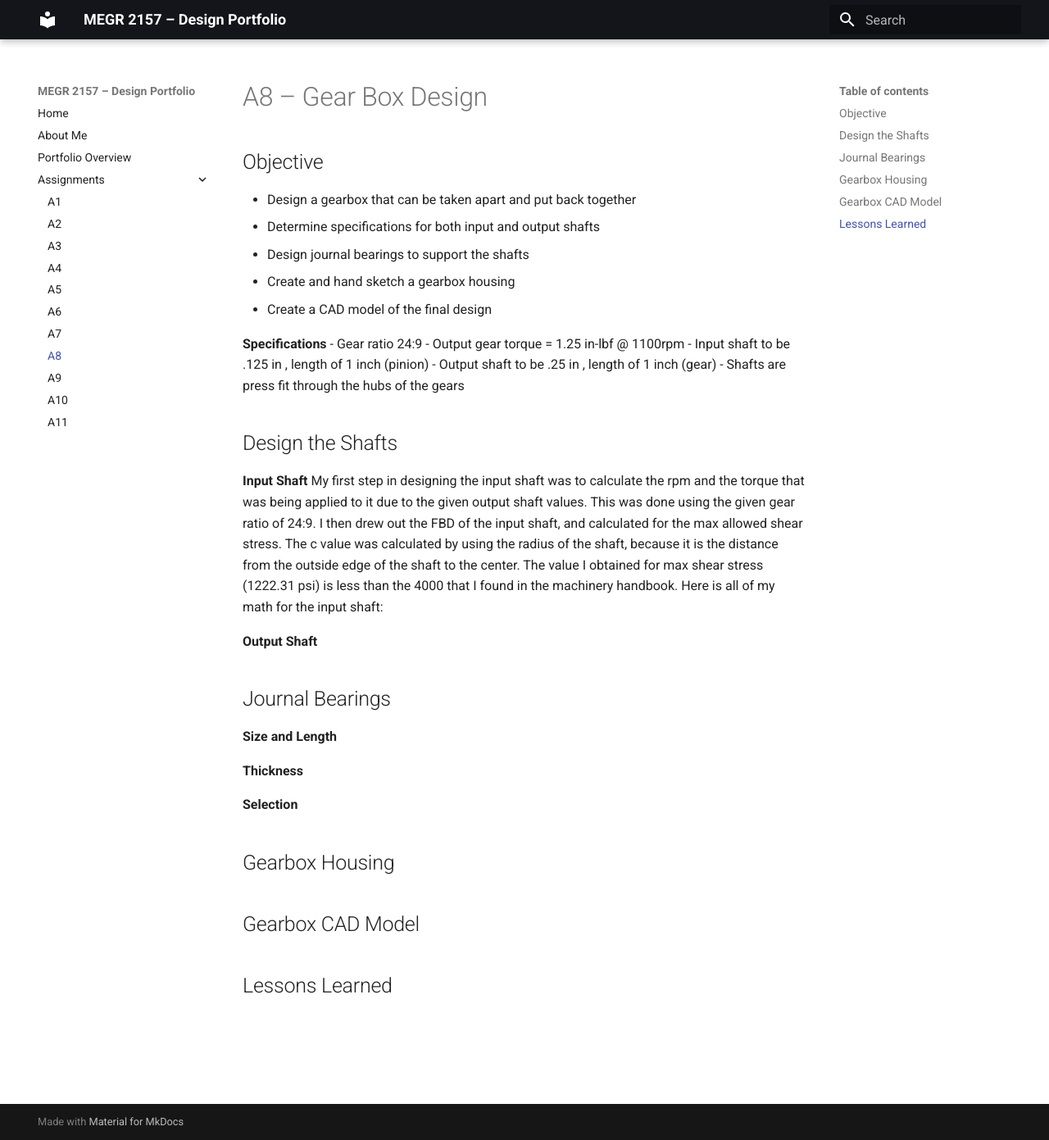
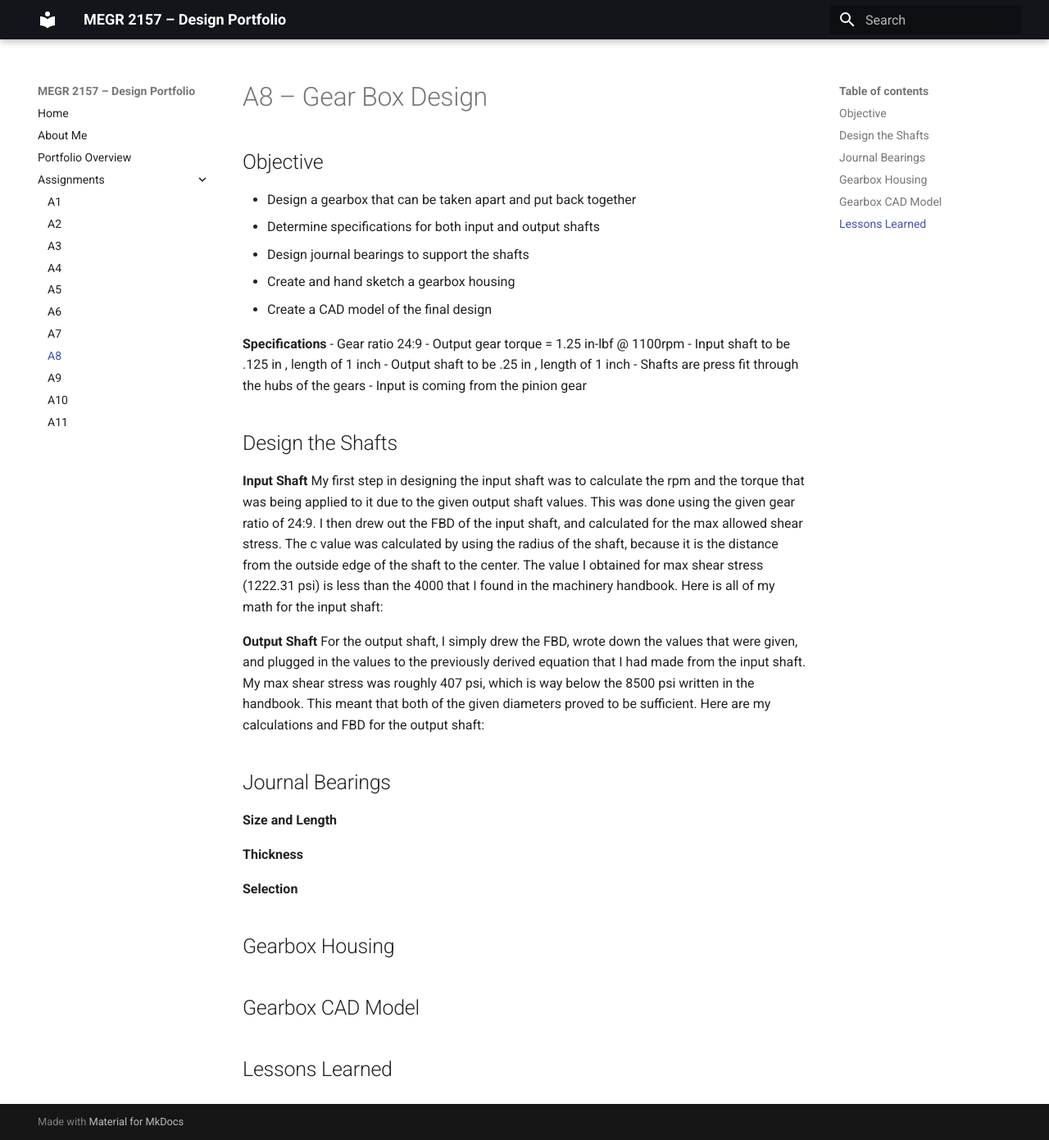
Before and after one commit to nbrehaut/megr2157-portfolio, an MkDocs documentation site: the page built from docs/assignments/A08/index.md, in a window 1280 px wide and 1391 px high. Shown: the whole window at 82% size. Built offline with MkDocs 1.6.1 and Material for MkDocs 9.7.7, drawn with Linux system fonts in a browser that asks for light colours.

Commit message:
Update index.md

```diff
--- a/docs/assignments/A08/index.md
+++ b/docs/assignments/A08/index.md
@@ -10,9 +10,10 @@
 **Specifications**
 - Gear ratio 24:9
 - Output gear torque = 1.25 in-lbf @ 1100rpm
-- Input shaft to be .125 in , length of 1 inch (pinion)
-- Output shaft to be .25 in , length of 1 inch (gear)
+- Input shaft to be .125 in , length of 1 inch
+- Output shaft to be .25 in , length of 1 inch
 - Shafts are press fit through the hubs of the gears
+- Input is coming from the pinion gear
 
 ## Design the Shafts
 
@@ -23,6 +24,8 @@ My first step in designing the input shaft was to calculate the rpm and the torq
 
 
 **Output Shaft**
+For the output shaft, I simply drew the FBD, wrote down the values that were given, and plugged in the values to the previously derived equation that I had made from the input shaft. My max shear stress was roughly 407 psi, which is way below the 8500 psi written in the handbook. This meant that both of the given diameters proved to be sufficient. Here are my calculations and FBD for the output shaft:
+
 
 
 ## Journal Bearings
```
